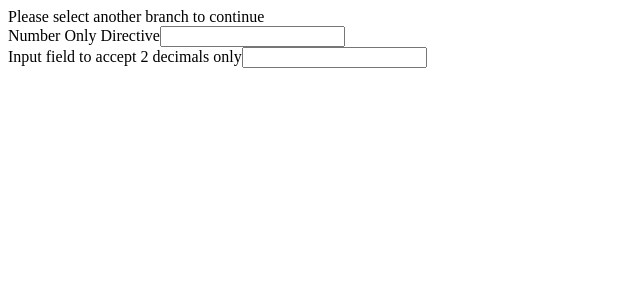
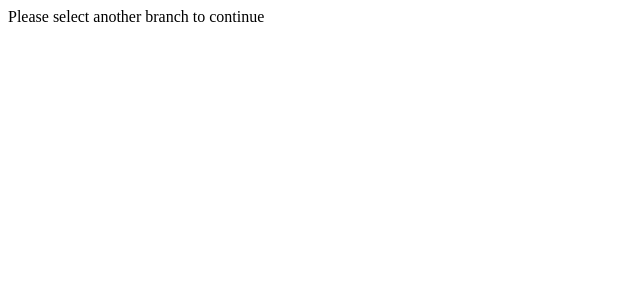
Before and after one commit to moli0805/myBoiler, an Angular app: page / in a window 1280 px wide. Shown: the top 300 px of the page, without its empty margins (0-640 px from the left). Built offline with nearby package versions, Linux system fonts and the light colour scheme.

Commit message:
cleaned up main

```diff
--- a/src/app/app.component.html
+++ b/src/app/app.component.html
@@ -1,16 +1 @@
 <div>Please select another branch to continue</div>
-
-<div>
-  <label>Number Only Directive</label>
-  <input type="text" appNumberOnly />
-</div>
-<div>
-  <label>Input field to accept 2 decimals only</label>
-  <input
-    minlength="1"
-    maxlength="4"
-    placeholder=""
-    type="text"
-    appNumberWith2Decimal
-  />
-</div>
```
